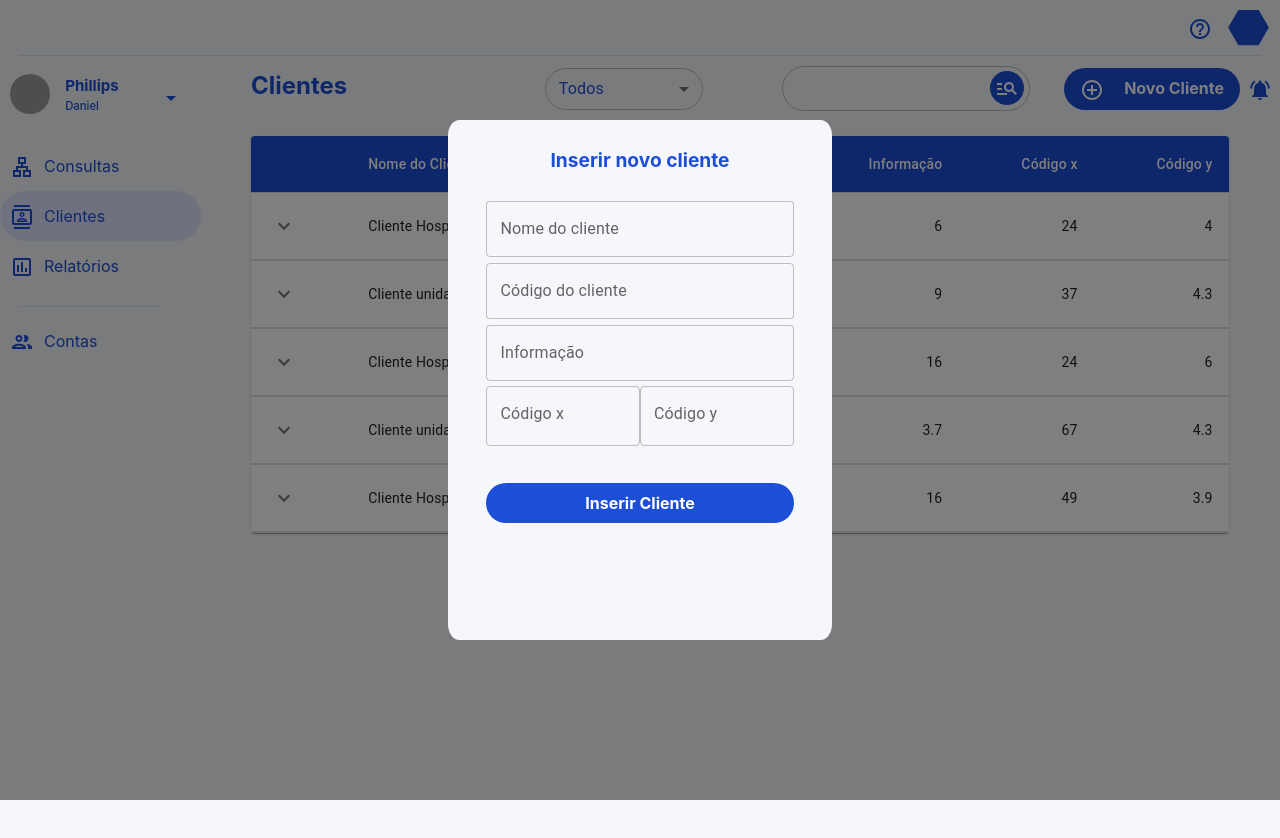
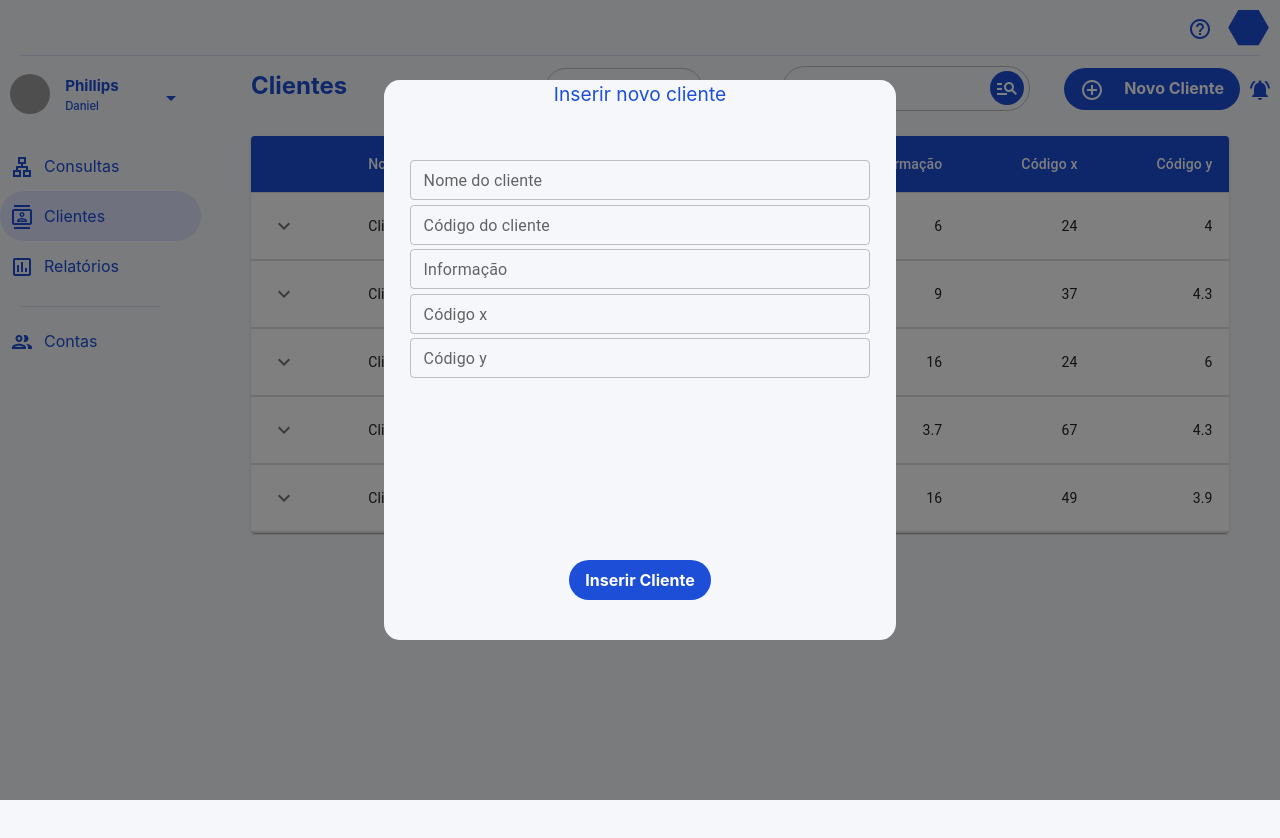
Before and after one commit to randolfdev/Frontend-SunWay, a React (Create React App) app: page /Clientes in a window 1280 px wide. Both pictures are taken after a click on the button "Novo Cliente". Shown: the top 838 px of the page. Built offline with nearby package versions, Linux system fonts and the light colour scheme; grey boxes are pictures that could not be loaded; the HTML template or start-up script is replaced by a standard one.

Commit message:
Modal ajuste

```diff
--- a/src/components/Clientes/Clientes.css
+++ b/src/components/Clientes/Clientes.css
@@ -200,11 +200,11 @@ span {
 .ClienteModal {
     display: flex;
     background-color: #F6F7FA;
-    position: absolute;
-    left: 35%;
-    top: 15%;
-    width: 30%;
-    height: 65%;
+    position: relative;
+    left: 30%;
+    top: 10%;
+    width: 40%;
+    height: 70%;
     flex-direction: column;
     align-items: center;
     justify-content: center;
@@ -212,45 +212,40 @@ span {
 }
 
 .ClienteModalWrapper {
-    display: flex;
+    display: block;
     flex-direction: column;
     background-color: #F6F7FA;
     border-color: #F6F7FA;
-    height: 90%;
-    width: 80%;
+    height: 100%;
+    width: 90%;
+    margin-right: 5%;
+    margin-left: 5%;
 }
 
-.MuiFormControl-root.css-1nrlq1o-MuiFormControl-root.ClienteForm {
-    display: flex !important;
-    flex-direction: column !important;
+.ClienteModalTitle {
+    height: 20%;
+    font-size: larger;
+    color: #1D4ED8;
 }
 
-.ClienteInput {
-    max-height: 60px;
-    margin-bottom: 5px;
-    margin-top: 2% !important;
+.ClienteInput{
+    margin-bottom: 1%;
 }
 
 .CodigoClienteInput {
-    max-height: 60px;
-    margin-bottom: 20px;
-    margin-top: 2% !important;
+    margin-bottom: 1%;
 }
 
 .InformacaoInput {
-    max-height: 60px;
-    margin-bottom: 20px;
-    margin-top: 2% !important;
+    margin-bottom: 1%;
 }
 
-.CodigoXInput {
-    max-height: 60px;
-    top: -8%;
+.ClienteCodigoXInput {
+    margin-bottom: 1%;
 }
 
-.CodigoYInput {
-    max-height: 60px;
-    top: -8%;
+.ClienteCodigoYInput {
+    margin-bottom:  1%;
 }
 
 .ClienteFormBody {
@@ -260,16 +255,10 @@ span {
 
 .CodigosFormBody {
     display: flex;
-    flex-direction: row;
+    flex-direction: column;
     align-items: center;
 }
 
-#NovaClienteTitle {
-    font-size: larger;
-    color: #1D4ED8;
-    margin-bottom: 20px;
+.ClienteModalButton {
+    height: 20%;
 }
-
-#ButtonCriar Clientes {
-    margin-top: 1%;
-}
--- a/src/components/Clientes/ClientesModal.tsx
+++ b/src/components/Clientes/ClientesModal.tsx
@@ -5,6 +5,7 @@ import { AdapterMoment } from "@mui/x-date-pickers/AdapterMoment";
 import moment from "moment";
 import React from "react";
 import FormControl from "@mui/material/FormControl";
+import Box from "@mui/material/Box";
 
 export default function ClienteModal() {
   const [data, setValue] = React.useState<moment.Moment | null>(
@@ -12,23 +13,30 @@ export default function ClienteModal() {
   );
 
   return (
-    <div className="ClienteModal">
-      <div className="ClienteModalWrapper">
-        <b id="NovaClienteTitle">Inserir novo cliente</b>
-        <FormControl className="ClienteForm">
-          <div className="ClienteFormBody">
-            <TextField fullWidth label="Nome do cliente" className="ClienteInput"></TextField>
-            <TextField fullWidth label="Código do cliente" className="CodigoClienteInput"></TextField>
-            <TextField fullWidth label="Informação" className="InformacaoInput"></TextField>
-          </div>
-          <div className="CodigosFormBody">
-            <TextField fullWidth label="Código x" className="CodigoXInput"></TextField>
-            <TextField fullWidth label="Código y" className="CodigoYInput"></TextField>
-          </div>
-          <button id="ButtonCriar" className="bg-blue-700 hover:bg-blue-500 text-white font-bold py-2 px-4 rounded-full">Inserir Cliente</button>
-        </FormControl>
-
-      </div>
-    </div>
+    <Box className="ClienteModal">
+      <Box className="ClienteModalTitle">
+        Inserir novo cliente
+      </Box>
+      <Box className="ClienteModalWrapper">
+        <Box className="ClienteInput">
+          <TextField fullWidth size="small" label="Nome do cliente"></TextField>
+        </Box>
+        <Box className="CodigoClienteInput">
+          <TextField fullWidth size="small" label="Código do cliente"></TextField>
+        </Box>
+        <Box className="InformacaoInput">
+          <TextField fullWidth size="small" label="Informação"></TextField>
+        </Box>
+        <Box className="ClienteCodigoXInput">
+          <TextField fullWidth size="small" label="Código x"></TextField>
+        </Box>
+        <Box className="ClienteCodigoYInput">
+          <TextField fullWidth size="small" label="Código y"></TextField>
+        </Box>
+      </Box>
+      <Box className="ClienteModalButton">
+        <button id="ClienteButtonCriar" className="bg-blue-700 hover:bg-blue-500 text-white font-bold py-2 px-4 rounded-full">Inserir Cliente</button>
+      </Box>
+    </Box>
   );
 }
--- a/src/components/Relatorios/RelatorioItem.tsx
+++ b/src/components/Relatorios/RelatorioItem.tsx
@@ -56,7 +56,6 @@ export default function RelatorioItem({filterValue, showQuery}:RelatorioItemProp
                     <ul className="QueryFormatul"><AssignmentLateOutlinedIcon sx={{ fontSize: 12.5 }} className="QueryIcon" />Registros: <b>{val.Registros}</b></ul>
                     <ThemeProvider theme={theme}>
                       <IconButton className="ChartIcon" color="primary"><InsertChartOutlinedTwoToneIcon /></IconButton>
-
                       <IconButton className="ChartIcon" color="primary"><SettingsOutlinedIcon /></IconButton>
                     </ThemeProvider>
                   </li>
--- a/src/components/Relatorios/Relatorios.css
+++ b/src/components/Relatorios/Relatorios.css
@@ -232,17 +232,17 @@ span {
     margin-top: 4% !important;
 }
 
-.CodigoXInput {
+.RelatorioCodigoXInput {
     max-height: 60px;
     margin-top: 4% !important;
 }
 
-.CodigoYInput {
+.RelatorioCodigoYInput {
     max-height: 60px;
     margin-top: 4% !important;
 }
 
-.CodigoZInput {
+.RelatorioCodigoZInput {
     max-height: 60px;
     margin-top: 4% !important;
 }
@@ -258,6 +258,6 @@ span {
     margin-bottom: 5%;
 }
 
-#ButtonCriar {
+#RelatorioButtonCriar {
     margin-top: 11%;
 }
--- a/src/components/Relatorios/RelatoriosModal.tsx
+++ b/src/components/Relatorios/RelatoriosModal.tsx
@@ -22,11 +22,11 @@ export default function RelatorioModal() {
           <div className="RelatorioFormBody">
             <TextField fullWidth label="Nome do relatório" className="RelatorioInput"></TextField>
             <TextField fullWidth label="ISO Code" className="ISOCodeInput"></TextField>
-            <TextField fullWidth label="Codigo x" className="CodigoXInput"></TextField>
-            <TextField fullWidth label="Codigo y" className="CodigoYInput"></TextField>
-            <TextField fullWidth label="Codigo z" className="CodigoZInput"></TextField>
+            <TextField fullWidth label="Codigo x" className="RelatorioCodigoXInput"></TextField>
+            <TextField fullWidth label="Codigo y" className="RelatorioCodigoYInput"></TextField>
+            <TextField fullWidth label="Codigo z" className="RelatorioCodigoZInput"></TextField>
           </div>
-          <button id="ButtonCriar" className="bg-blue-700 hover:bg-blue-500 text-white font-bold py-2 px-4 rounded-full" >Criar Relatorio</button>
+          <button id="RelatorioButtonCriar" className="bg-blue-700 hover:bg-blue-500 text-white font-bold py-2 px-4 rounded-full" >Criar Relatorio</button>
         </FormControl>
 
       </div>
```
